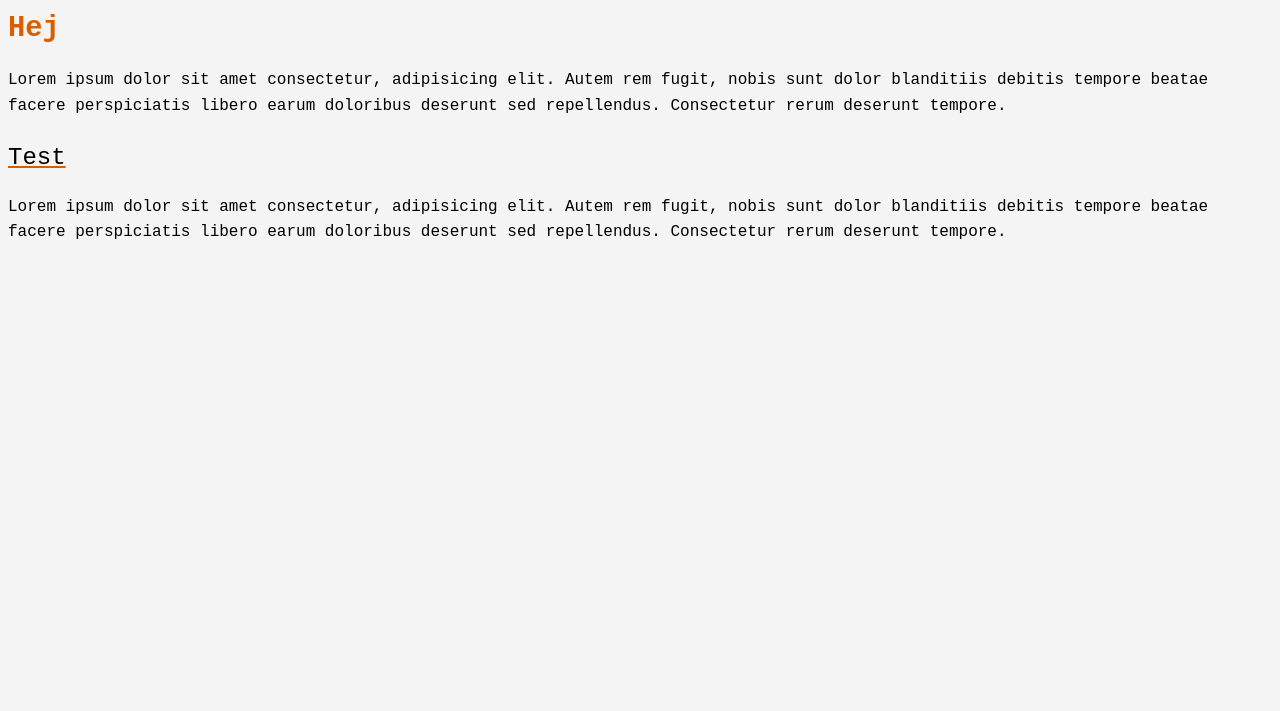
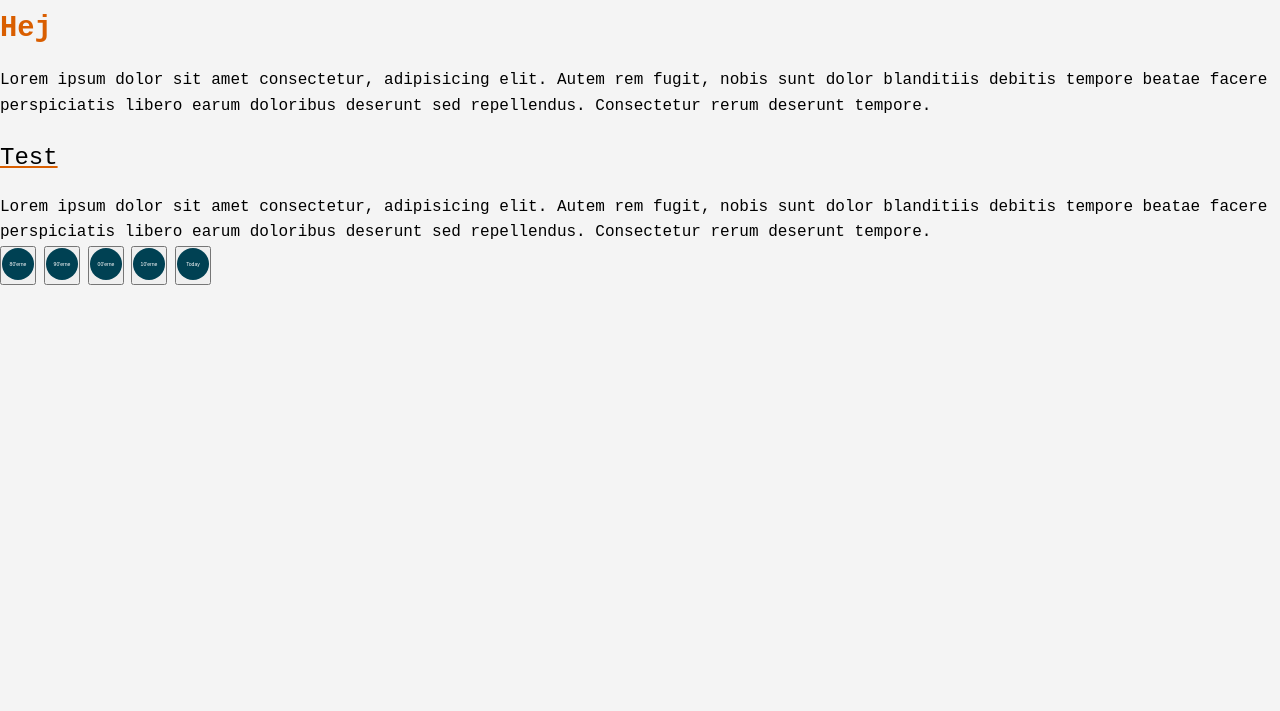
Before and after one commit to math06j6/animation_project_inventions, a website built with Parcel: page index.html in a window 1280 px wide. Shown: the part 89-800 px from the top of the page. Built offline with nearby package versions, Linux system fonts and the light colour scheme.

Commit message:
svg circles

```diff
--- a/index.html
+++ b/index.html
@@ -23,6 +23,46 @@
         <p>
           Lorem ipsum dolor sit amet consectetur, adipisicing elit. Autem rem fugit, nobis sunt dolor blanditiis debitis tempore beatae facere perspiciatis libero earum doloribus deserunt sed repellendus. Consectetur rerum deserunt tempore.
         </p>
+        <button class="decade-btn">
+          <svg viewBox="0 0 100 100" xmlns="http://www.w3.org/2000/svg">
+            <g>
+              <circle class="head" cx="50" cy="50" r="50" />
+              <text x="50%" y="50%" text-anchor="middle" alignment-baseline="central" class="circle-text">80'erne</text>
+            </g>
+          </svg>
+        </button>
+        <button class="decade-btn">
+          <svg viewBox="0 0 100 100" xmlns="http://www.w3.org/2000/svg">
+            <g>
+              <circle class="head" cx="50" cy="50" r="50" />
+              <text x="50%" y="50%" text-anchor="middle" alignment-baseline="central" class="circle-text">90'erne</text>
+            </g>
+          </svg>
+        </button>
+        <button class="decade-btn">
+          <svg viewBox="0 0 100 100" xmlns="http://www.w3.org/2000/svg">
+            <g>
+              <circle class="head" cx="50" cy="50" r="50" />
+              <text x="50%" y="50%" text-anchor="middle" alignment-baseline="central" class="circle-text">00'erne</text>
+            </g>
+          </svg>
+        </button>
+        <button class="decade-btn">
+          <svg viewBox="0 0 100 100" xmlns="http://www.w3.org/2000/svg">
+            <g>
+              <circle class="head" cx="50" cy="50" r="50" />
+              <text x="50%" y="50%" text-anchor="middle" alignment-baseline="central" class="circle-text">10'erne</text>
+            </g>
+          </svg>
+        </button>
+        <button class="decade-btn">
+          <svg viewBox="0 0 100 100" xmlns="http://www.w3.org/2000/svg">
+            <g>
+              <circle class="head" cx="50" cy="50" r="50" />
+              <text x="50%" y="50%" text-anchor="middle" alignment-baseline="central" class="circle-text">Today</text>
+            </g>
+          </svg>
+        </button>
       </article>
     </main>
 
--- a/sass/style.scss
+++ b/sass/style.scss
@@ -1,10 +1,5 @@
 @use 'partials/vars';
 @use 'partials/mixins';
-
-body {
-  color: vars.$base-color;
-  background: vars.$bg-color;
-  font: 100% vars.$font-stack;
 
 * {
   box-sizing: border-box;
@@ -15,11 +10,13 @@ body {
 }
 
 body {
+  color: vars.$base-color;
+  background: vars.$bg-color;
+  font: 100% vars.$font-stack;
   margin: 0;
   padding: 0;
   overflow-wrap: break-word;
   hyphens: auto;
-  }
 
   article {
     max-width: 1400px;
@@ -57,3 +54,27 @@ body {
     margin: 0;
   }
 }
+
+.decade-btn {
+  padding: 0;
+
+  svg {
+    width: 2rem;
+    height: 2rem;
+  }
+
+  circle.head {
+    color: vars.$white-color;
+    fill: vars.$green-color;
+  }
+  circle.head {
+    color: vars.$white-color;
+    fill: vars.$green-color;
+  }
+  text.circle-text {
+    fill: vars.$white-color;
+    font-weight: 400;
+    font-size: 1rem;
+    line-height: 1.6;
+  }
+}
```
Lines whose indentation alone changed are shown as unchanged.
